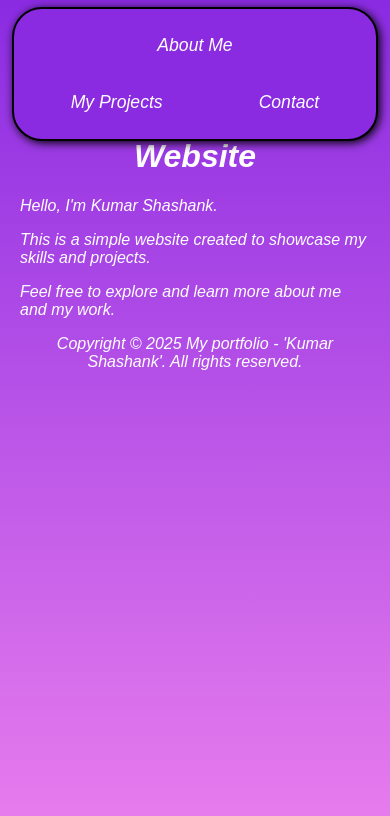
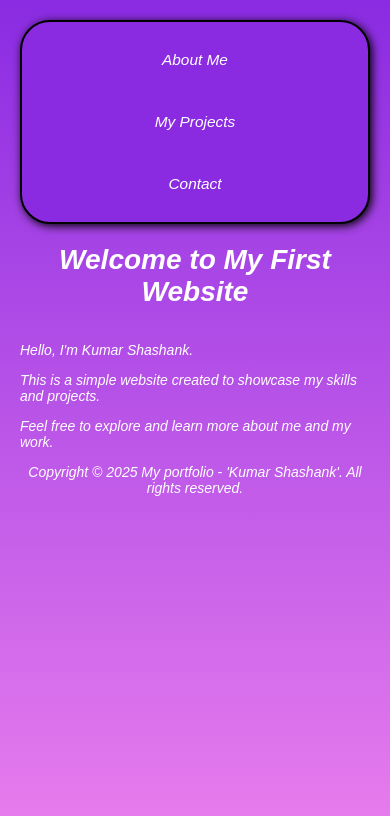
Before and after one commit to GameStoreio/Gaming-Store, a website: page index.html in a window 390 px wide. Drawn offline with Linux system fonts and the light colour scheme.

Commit message:
Made all websites more resposive to width.

```diff
--- a/index.html
+++ b/index.html
@@ -34,13 +34,12 @@
             margin: 20px;
             min-height: 100vh;
             box-sizing: border-box;
-            padding-top: 60px; /* Adjust based on nav height */
         }
         nav {
             top: 7px;
             left: 12px;
             right: 12px;
-            position: fixed;
+            position: sticky;
             box-shadow: 2px 2px 10px rgb(0, 0, 0);
             border: 2px solid black;
             background-color: blueviolet;
@@ -71,9 +70,21 @@
             background-color: black;
             text-decoration: none;
         }
+        @media (max-width: 595px) {
+            /* Styles for screens smaller than 595px */
+            body {
+                font-size: 14px;
+            }
+            nav ul {
+                flex-direction: column; /* Stack items vertically */
+            }
+            nav li {
+                margin: 5px 0; /* Add vertical spacing */
+            }
+        }
     </style>
-</head>
-<body>
+    </head>
+    <body>
     <nav>
         <ul>
             <li><a href="About Me.html">About Me</a></li>
@@ -81,7 +92,7 @@
             <li><a href="Contact.html">Contact</a></li>
         </ul>
     </nav>
-    <h1>Welcome to My First Website</h1>
+    <h1 style="margin: 0px; padding: 20px;">Welcome to My First Website</h1>
     <p>Hello, I'm Kumar Shashank.</p>
     <p>This is a simple website created to showcase my skills and projects.</p>
     <p>Feel free to explore and learn more about me and my work.</p>
```
Also changed, not shown: About Me.html (+13 -2 lines), Contact.html (+14 -3 lines), Projects.html (+14 -3 lines).
